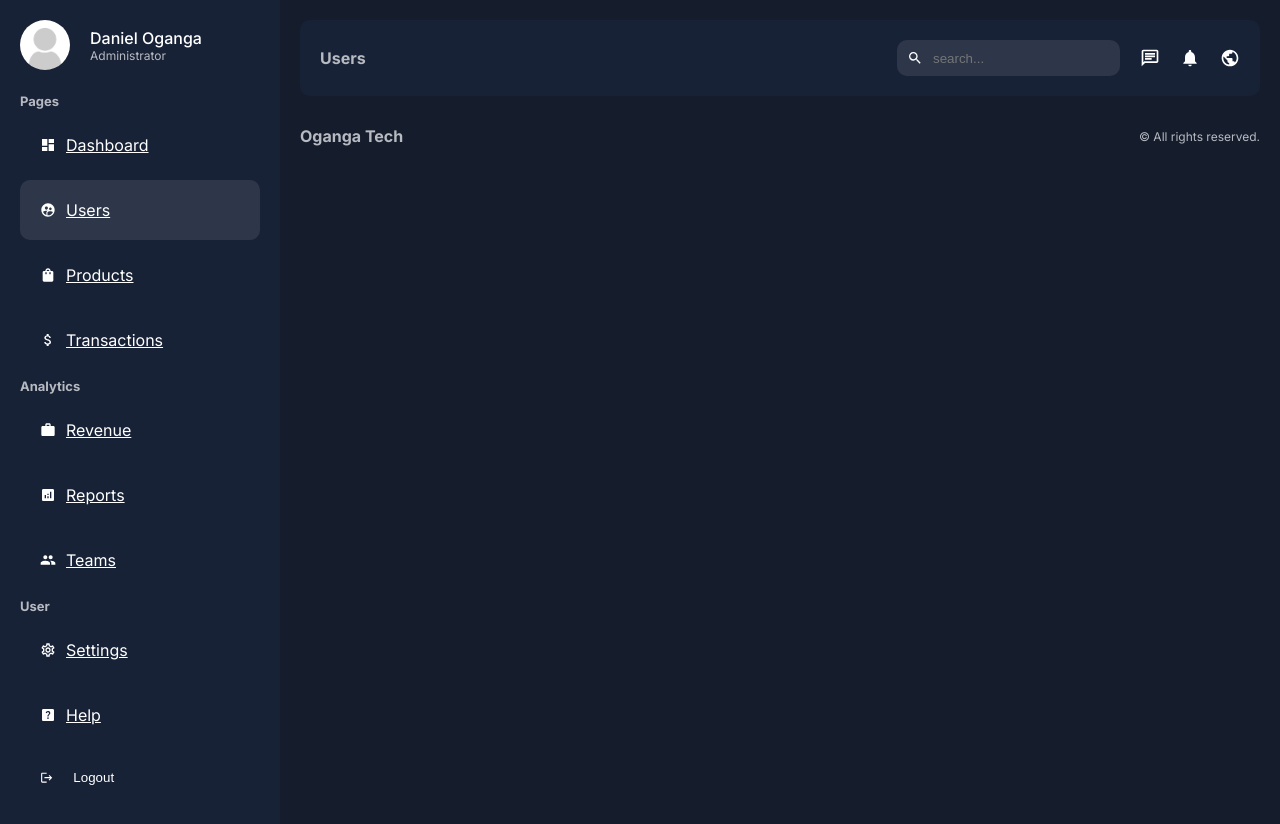
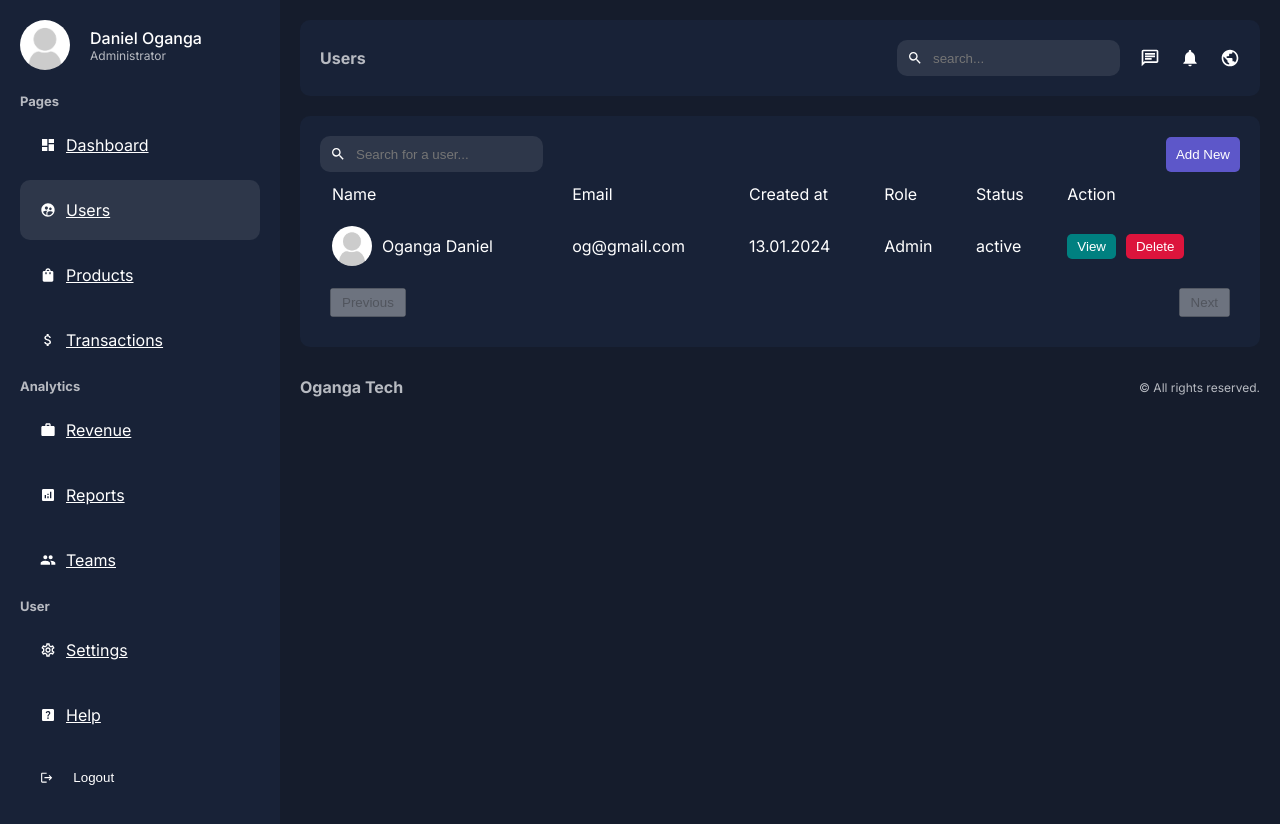
Before and after one commit to manlikeganga19/dashboard, a Next.js app: page /dashboard/users in a window 1280 px wide. Shown: the top 824 px of the page. Built offline with nearby package versions, Linux system fonts and the light colour scheme.

Commit message:
userpage and pagination

```diff
--- a/app/dashboard/users/page.jsx
+++ b/app/dashboard/users/page.jsx
@@ -1,17 +1,65 @@
-import React from 'react'
+import React from "react";
 import styles from "@/app/ui/dashboard/users/users.module.css";
-
+import Search from "@/app/ui/dashboard/search/search";
+import Link from "next/link";
+import Image from "next/image";
+import Pagination from "@/app/ui/dashboard/pagination/pagination";
 
 const UsersPage = () => {
   return (
     <div className={styles.container}>
-    <div className={styles.top}>
+      <div className={styles.top}>
+        <Search placeholder="Search for a user..." />
+        <Link href="/dashboard/users/add">
+          <button className={styles.addButton}>Add New</button>
+        </Link>
+      </div>
+      <table className={styles.table}>
+        <thead>
+          <tr>
+            <td>Name</td>
+            <td>Email</td>
+            <td>Created at</td>
+            <td>Role</td>
+            <td>Status</td>
+            <td>Action</td>
+          </tr>
+        </thead>
+        <tbody>
+          <tr>
+            <td>
+              <div className={styles.user}>
+                <Image
+                  src="/noavatar.png"
+                  width={40}
+                  height={40}
+                  className={styles.userImage}
+                />
+                Oganga Daniel
+              </div>
+            </td>
+            <td>og@gmail.com</td>
+            <td>13.01.2024</td>
+            <td>Admin</td>
+            <td>active</td>
+            <td>
+              <div className={styles.buttons}>
+                <Link href={`/dashboard/users`}>
+                  <button className={`${styles.button} ${styles.view}`}>
+                    View
+                  </button>
+                </Link>
+                <button className={`${styles.button} ${styles.delete}`}>
+                  Delete
+                </button>
+              </div>
+            </td>
+          </tr>
+        </tbody>
+      </table>
+      <Pagination/>
+    </div>
+  );
+};
 
-
-    </div>
-    <table className={styles.table}></table>
-    </div>
-  )
-}
-
-export default UsersPage
+export default UsersPage;
--- a/app/ui/dashboard/navbar/navbar.module.css
+++ b/app/ui/dashboard/navbar/navbar.module.css
@@ -28,6 +28,7 @@
   background-color: transparent;
   border: none;
   color: var(--text);
+  outline: none;
 }
 .icons {
   display: flex;
--- /dev/null
+++ b/app/ui/dashboard/pagination/pagination.jsx
@@ -0,0 +1,46 @@
+"use client";
+
+import styles from "./pagination.module.css";
+import { usePathname, useRouter, useSearchParams } from "next/navigation";
+
+const Pagination = ({ count }) => {
+  const searchParams = useSearchParams();
+  const { replace } = useRouter();
+  const pathname = usePathname();
+
+  const page = searchParams.get("page") || 1;
+
+  const params = new URLSearchParams(searchParams);
+  const ITEM_PER_PAGE = 2;
+
+  const hasPrev = ITEM_PER_PAGE * (parseInt(page) - 1) > 0;
+  const hasNext = ITEM_PER_PAGE * (parseInt(page) - 1) + ITEM_PER_PAGE < count;
+
+  const handleChangePage = (type) => {
+    type === "prev"
+      ? params.set("page", parseInt(page) - 1)
+      : params.set("page", parseInt(page) + 1);
+    replace(`${pathname}?${params}`);
+  };
+
+  return (
+    <div className={styles.container}>
+      <button
+        className={styles.button}
+        disabled={!hasPrev}
+        onClick={() => handleChangePage("prev")}
+      >
+        Previous
+      </button>
+      <button
+        className={styles.button}
+        disabled={!hasNext}
+        onClick={() => handleChangePage("next")}
+      >
+        Next
+      </button>
+    </div>
+  );
+};
+
+export default Pagination;
--- /dev/null
+++ b/app/ui/dashboard/pagination/pagination.module.css
@@ -0,0 +1,14 @@
+.container{
+  padding: 10px;
+  display: flex;
+  justify-content: space-between;
+}
+
+.button{
+  padding: 5px 10px;
+  cursor: pointer;
+}
+
+.button:disabled{
+  cursor: not-allowed;
+}
--- a/app/ui/dashboard/search/search.jsx
+++ b/app/ui/dashboard/search/search.jsx
@@ -1,9 +1,13 @@
-import React from 'react'
-import styles from "./styles.module.css";
-const search = () => {
+import React from "react";
+import styles from "./search.module.css";
+import { MdSearch } from "react-icons/md";
+const search = ({ placeholder }) => {
   return (
-    <div className={styles.container}>search</div>
-  )
-}
+    <div className={styles.container}>
+      <MdSearch />
+      <input type="text" placeholder={placeholder}  className={styles.input}/>
+    </div>
+  );
+};
 
-export default search
+export default search;
--- /dev/null
+++ b/app/ui/dashboard/search/search.module.css
@@ -0,0 +1,16 @@
+.container {
+  display: flex;
+  align-items: center;
+  gap: 10px;
+  background-color: #2e374a;
+  padding: 10px;
+  border-radius: 10px;
+  width: max-content;
+}
+
+.input {
+  background-color: transparent;
+  border: none;
+  color: var(--text);
+  outline: none;
+}
--- a/app/ui/dashboard/search/styles.module.css
+++ /dev/null
@@ -1,3 +0,0 @@
-.container{
-
-}
--- a/app/ui/dashboard/users/users.module.css
+++ b/app/ui/dashboard/users/users.module.css
@@ -1 +1,61 @@
-.container{}
+.container{
+  background-color: var(--bgSoft);
+  padding: 20px;
+  border-radius: 10px;
+  margin-top: 20px;
+}
+
+.top{
+  display: flex;
+  align-items: center;
+  justify-content: space-between;
+}
+
+.addButton{
+  padding: 10px;
+  background-color: #5d57c9;
+  color: var(--text);
+  border: none;
+  border-radius: 5px;
+  cursor: pointer;
+}
+
+.table{
+  width: 100%;
+}
+
+.table td{
+  padding: 10px;
+}
+
+.user{
+  display: flex;
+  align-items: center;
+  gap: 10px;
+}
+
+.userImage{
+  border-radius: 50%;
+  object-fit: cover;
+}
+
+.buttons{
+  display: flex;
+  gap: 10px;
+}
+
+.button{
+  padding: 5px 10px;
+  border-radius: 5px;
+  color: var(--text);
+  border: none;
+  cursor: pointer;
+}
+
+.view{
+  background-color: teal;
+}
+
+.delete{
+  background-color: crimson;
+}
```
